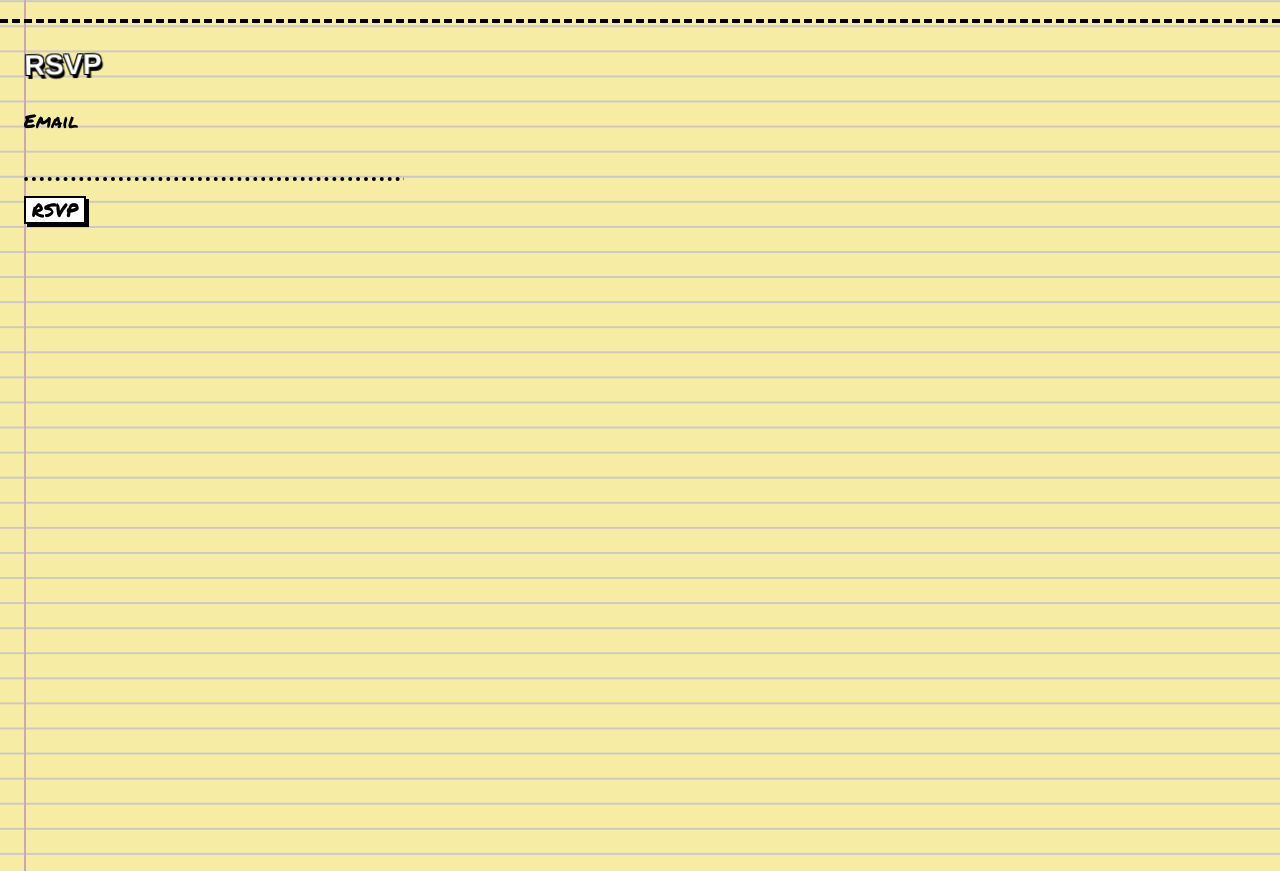
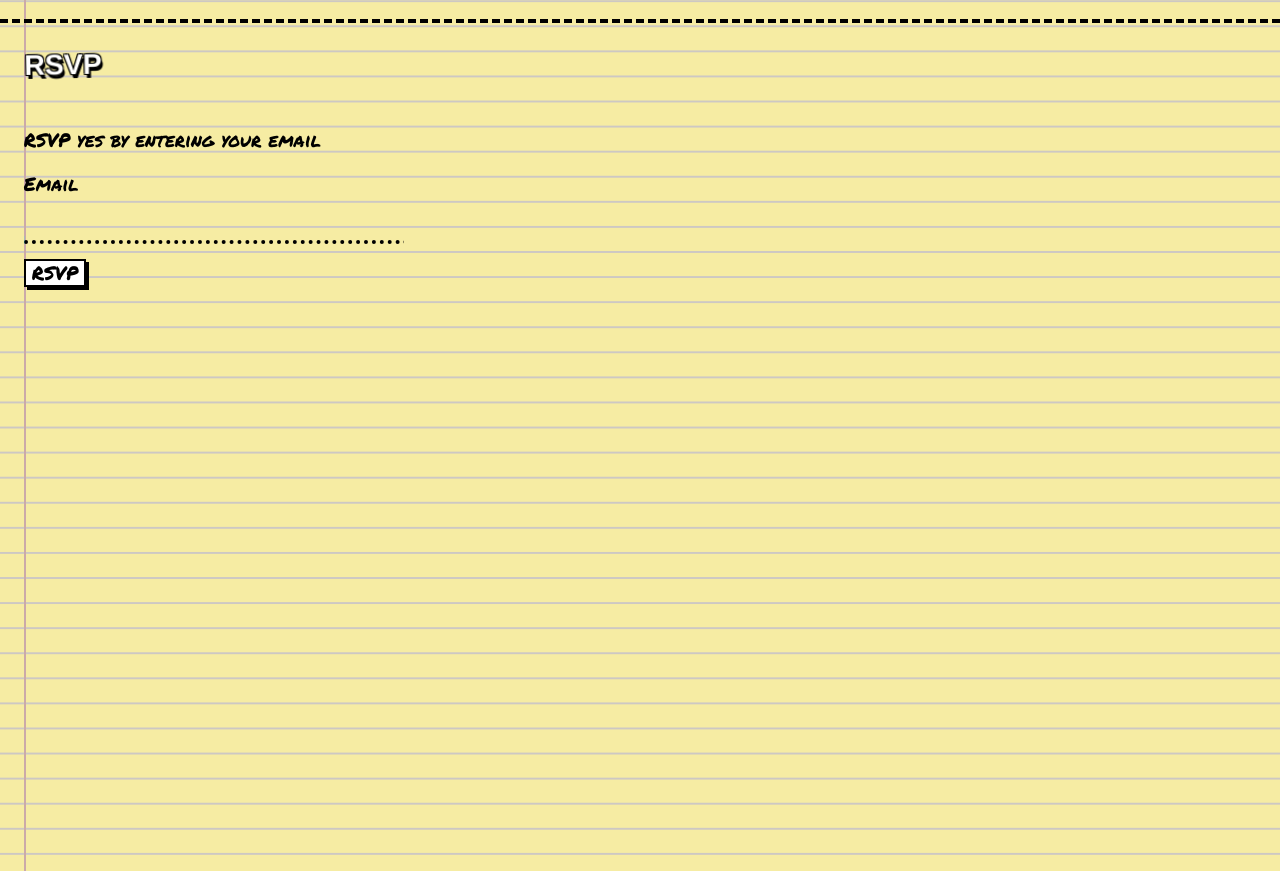
Before and after one commit to pataruco/gracias-totales, a website: page docs/index.html in a window 1280 px wide. Shown: the part 1680-2551 px from the top of the page. Drawn offline with Linux system fonts and the light colour scheme; some packages are replaced by stand-ins of ours.

Commit message:
UX enhance

```diff
--- a/docs/index.html
+++ b/docs/index.html
@@ -101,6 +101,7 @@
       </section>
       <section id="rsvp">
         <h2>RSVP</h2>
+        <p>RSVP yes by entering your email</p>
         <form id="js-form" class="form">
           <label for="email">Email </label>
           <span>
```
Also changed, not shown: src/index.html (+1 -0 lines).
